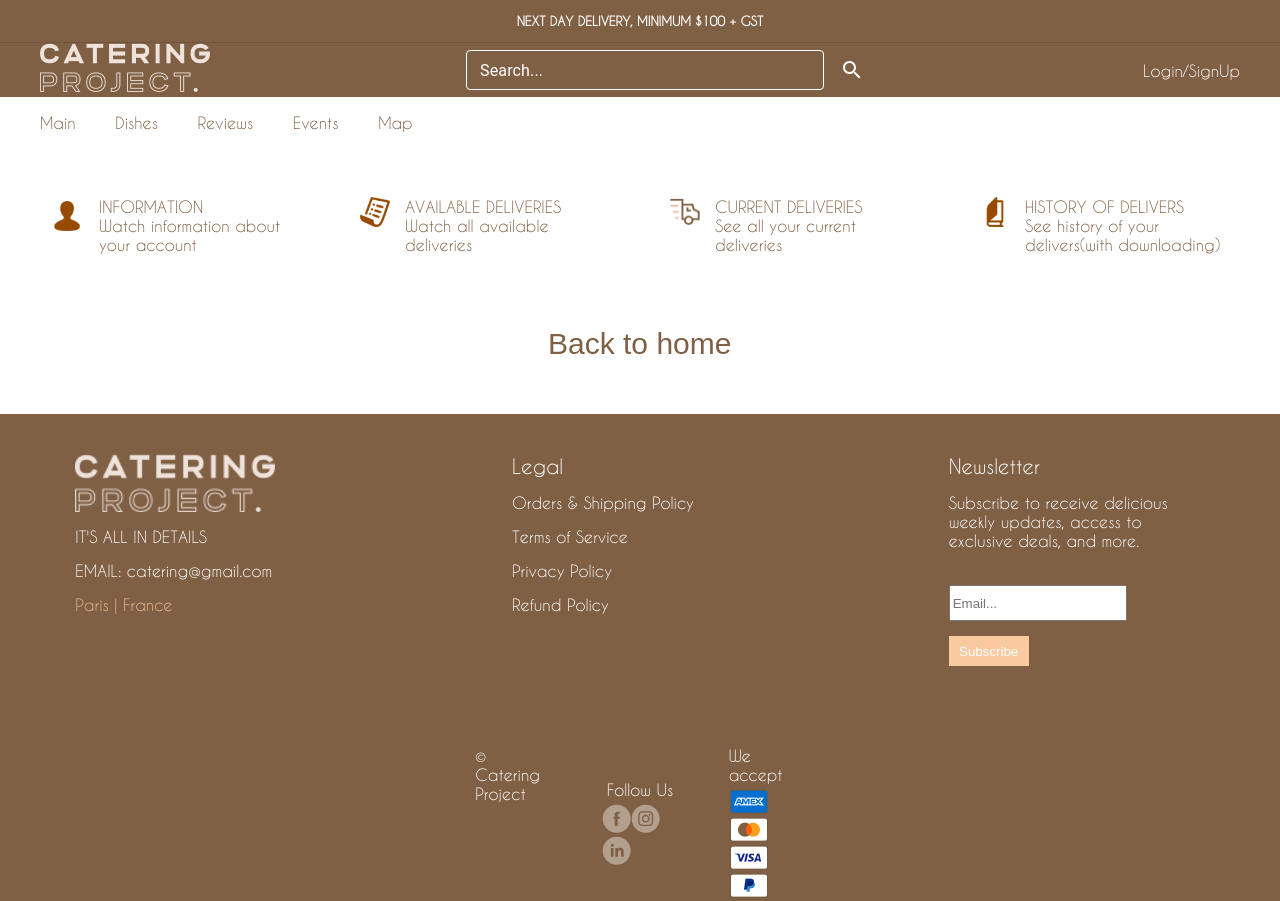
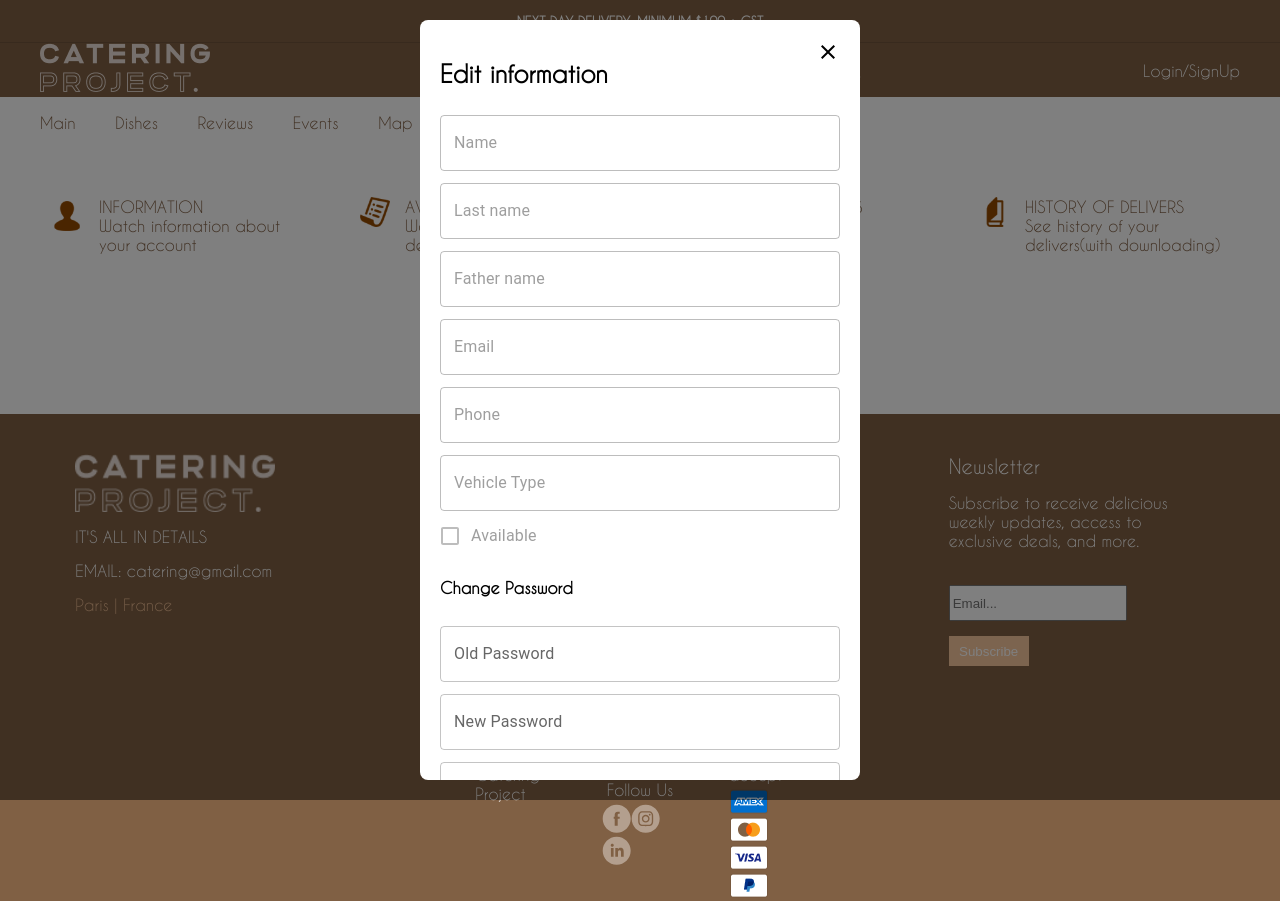
Before and after one commit to RovdoSophiya/SVC, a React (Create React App) app in the folder client/: page /courier in a window 1280 px wide. Both pictures are taken after a click on the button 67 px from the left and 225 px from the top of the page. Built offline with nearby package versions, Linux system fonts and the light colour scheme.

Commit message:
init: add courier Modal

```diff
--- a/client/src/assets/pages/_components/courier/courierMain/courierMain.jsx
+++ b/client/src/assets/pages/_components/courier/courierMain/courierMain.jsx
@@ -5,6 +5,7 @@ import icon2 from "../../../../img/icons/order.png";
 import icon3 from "../../../../img/icons/book.png";
 import icon4 from "../../../../img/icons/delivery.png";
 import LogoutModal from "../../modal/exitAccountModal/logoutModal";
+import CourierInfoModal from "../../modal/courierModal/courierModal";
 
 const CourierMain = (user, userRole, userId, loading) => {
   /*Модальное окно для выхода*/
@@ -12,12 +13,16 @@ const CourierMain = (user, userRole, userId, loading) => {
   const handleToggleLogoutModal = () => {
     setOpenLogoutModal((prev) => !prev);
   };
-
+  /*Модальное окно для информации*/
+  const [openInfoModal, setOpenInfoModal] = useState(false);
+  const handleToggleInfoModal = () => {
+    setOpenInfoModal((prev) => !prev);
+  };
   return (
     <div>
       <div className="courierContainer">
         <div className="block-courier">
-          <button>
+          <button onClick={handleToggleInfoModal}>
             <img src={icon1} alt="icon"></img>
           </button>
           <div className="blockText-courier">
@@ -64,6 +69,11 @@ const CourierMain = (user, userRole, userId, loading) => {
         open={openLogoutModal}
         handleClose={handleToggleLogoutModal}
       />
+      <CourierInfoModal
+        open={openInfoModal}
+        onClose={handleToggleInfoModal}
+        userId={userId}
+      />
     </div>
   );
 };
--- /dev/null
+++ b/client/src/assets/pages/_components/modal/courierModal/courierModal.jsx
@@ -0,0 +1,301 @@
+import React, { useState, useEffect } from "react";
+import {
+  Modal,
+  TextField,
+  Button,
+  Snackbar,
+  Alert,
+  FormControlLabel,
+  Checkbox,
+} from "@mui/material";
+import CloseIcon from "@mui/icons-material/Close";
+import axios from "axios";
+
+const CourierInfoModal = ({ open, onClose, userId }) => {
+  const [courier, setCourier] = useState({
+    lastname: "",
+    name: "",
+    fathername: "",
+    phone: "",
+    email: "",
+    vehicletype: "",
+    available: false,
+  });
+  //Состояние началных данных курьера
+  const [originalCourier, setOriginalCourier] = useState({});
+  const [errors, setErrors] = useState({});
+  const [oldPassword, setOldPassword] = useState("");
+  const [newPassword, setNewPassword] = useState("");
+  const [confirmPassword, setConfirmPassword] = useState("");
+  const [snackbarOpen, setSnackbarOpen] = useState(false);
+  const [isEditing, setIsEditing] = useState(false);
+
+  useEffect(() => {
+    if (userId) {
+      axios
+        .get(`http://localhost:5000/api/couriers/${userId}`)
+        .then((response) => {
+          console.log("Fetched courier data:", response.data);
+          const {
+            lastname,
+            name,
+            fathername,
+            phone,
+            email,
+            vehicletype,
+            available,
+          } = response.data;
+          const fetchedCourier = {
+            lastname,
+            name,
+            fathername,
+            phone,
+            email,
+            vehicletype,
+            available,
+          };
+          setCourier(fetchedCourier);
+          setOriginalCourier(fetchedCourier);
+        })
+        .catch((error) => console.error("Error fetching courier data:", error));
+    }
+  }, [userId]);
+
+  const validateFields = () => {
+    const newErrors = {};
+    if (!courier.name.trim()) newErrors.name = "Name is required.";
+    if (!courier.lastname.trim()) newErrors.lastname = "Last name is required.";
+
+    const emailPattern = /^[^\s@]+@[^\s@]+\.[^\s@]+$/;
+    if (!courier.email) {
+      newErrors.email = "Valid email is required.";
+    } else if (!emailPattern.test(courier.email)) {
+      newErrors.email = "Invalid type of email.";
+    }
+
+    if (!/^\d+$/.test(courier.phone)) {
+      newErrors.phone = "Phone must contain only digits.";
+    } else if (!courier.phone) {
+      newErrors.phone = "Invalid type of phone.";
+    }
+
+    if (newPassword) {
+      if (!oldPassword) newErrors.oldPassword = "Enter old password to change.";
+      if (newPassword !== confirmPassword)
+        newErrors.confirmPassword = "Passwords do not match.";
+    }
+
+    setErrors(newErrors);
+    return Object.keys(newErrors).length === 0;
+  };
+
+  const handleSave = async () => {
+    if (!validateFields()) return;
+
+    try {
+      const updates = { ...courier };
+      if (newPassword) updates.password = newPassword;
+      const response = await axios.put(
+        `http://localhost:5000/api/couriers/${userId}`,
+        updates
+      );
+      if (response.status === 200) {
+        setSnackbarOpen(true);
+        onClose();
+      }
+    } catch (error) {
+      console.error("Error updating courier:", error);
+      setErrors({
+        server: error.response?.data?.message || "Failed to save changes.",
+      });
+    }
+  };
+  // const handleClose = () => {
+  //   onClose();
+  // };
+  const handleCancel = () => {
+    setCourier(originalCourier); //Сброс до данных в бд
+    setIsEditing(false);
+    setOldPassword("");
+    setNewPassword("");
+    setConfirmPassword("");
+    setErrors({}); //Очистка от ошибок
+  };
+  return (
+    <Modal
+      open={open}
+      onClose={onClose}
+      style={{
+        display: "flex",
+        alignItems: "center",
+        justifyContent: "center",
+      }}
+    >
+      <div
+        style={{
+          padding: 20,
+          background: "white",
+          borderRadius: 8,
+          maxWidth: "90%",
+          width: 400,
+          maxHeight: "90vh",
+          overflowY: "auto",
+        }}
+      >
+        <div style={{ display: "flex", justifyContent: "space-between" }}>
+          <h2>Edit information</h2>{" "}
+          <CloseIcon onClick={onClose} style={{ cursor: "pointer" }} />
+        </div>
+
+        <TextField
+          label="Name"
+          value={courier.name}
+          onChange={(e) => setCourier({ ...courier, name: e.target.value })}
+          error={!!errors.name}
+          helperText={errors.name}
+          fullWidth
+          margin="dense"
+          disabled={!isEditing}
+        />
+        <TextField
+          label="Last name"
+          value={courier.lastname}
+          onChange={(e) => setCourier({ ...courier, lastname: e.target.value })}
+          error={!!errors.lastname}
+          helperText={errors.lastname}
+          fullWidth
+          margin="dense"
+          disabled={!isEditing}
+        />
+        <TextField
+          label="Father name"
+          value={courier.fathername}
+          onChange={(e) =>
+            setCourier({ ...courier, fathername: e.target.value })
+          }
+          fullWidth
+          margin="dense"
+          disabled={!isEditing}
+        />
+        <TextField
+          label="Email"
+          type="email"
+          value={courier.email}
+          onChange={(e) => setCourier({ ...courier, email: e.target.value })}
+          error={!!errors.email}
+          helperText={errors.email}
+          fullWidth
+          margin="dense"
+          disabled={!isEditing}
+        />
+        <TextField
+          label="Phone"
+          value={courier.phone}
+          onChange={(e) => setCourier({ ...courier, phone: e.target.value })}
+          error={!!errors.phone}
+          helperText={errors.phone}
+          fullWidth
+          margin="dense"
+          disabled={!isEditing}
+        />
+        <TextField
+          label="Vehicle Type"
+          value={courier.vehicletype}
+          onChange={(e) =>
+            setCourier({ ...courier, vehicletype: e.target.value })
+          }
+          fullWidth
+          margin="dense"
+          disabled={!isEditing}
+        />
+        <FormControlLabel
+          control={
+            <Checkbox
+              checked={courier.available}
+              onChange={(e) =>
+                setCourier({ ...courier, available: e.target.checked })
+              }
+              disabled={!isEditing}
+            />
+          }
+          label="Available"
+        />
+
+        <h4>Change Password</h4>
+        <TextField
+          label="Old Password"
+          type="password"
+          value={oldPassword}
+          onChange={(e) => setOldPassword(e.target.value)}
+          error={!!errors.oldPassword}
+          helperText={errors.oldPassword}
+          fullWidth
+          margin="dense"
+        />
+        <TextField
+          label="New Password"
+          type="password"
+          value={newPassword}
+          onChange={(e) => setNewPassword(e.target.value)}
+          error={!!errors.newPassword}
+          helperText={errors.newPassword}
+          fullWidth
+          margin="dense"
+        />
+        <TextField
+          label="Confirm Password"
+          type="password"
+          value={confirmPassword}
+          onChange={(e) => setConfirmPassword(e.target.value)}
+          error={!!errors.confirmPassword}
+          helperText={errors.confirmPassword}
+          fullWidth
+          margin="dense"
+        />
+
+        {errors.server && <p style={{ color: "red" }}>{errors.server}</p>}
+        <Button
+          variant="contained"
+          color="primary"
+          onClick={() => setIsEditing(true)} // Включаем режим редактирования
+          disabled={isEditing}
+        >
+          Change
+        </Button>
+        <Button
+          variant="contained"
+          color="primary"
+          onClick={handleSave}
+          style={{ marginLeft: 10 }}
+          disabled={!isEditing}
+        >
+          Save
+        </Button>
+        <Button
+          variant="outlined"
+          color="secondary"
+          onClick={handleCancel}
+          style={{ marginLeft: 10 }}
+          disabled={!isEditing}
+        >
+          Cancel
+        </Button>
+        <Snackbar
+          open={snackbarOpen}
+          autoHideDuration={6000}
+          onClose={() => setSnackbarOpen(false)}
+        >
+          <Alert
+            onClose={() => setSnackbarOpen(false)}
+            severity="success"
+            sx={{ width: "100%" }}
+          >
+            Information successfully saved!
+          </Alert>
+        </Snackbar>
+      </div>
+    </Modal>
+  );
+};
+
+export default CourierInfoModal;
```
